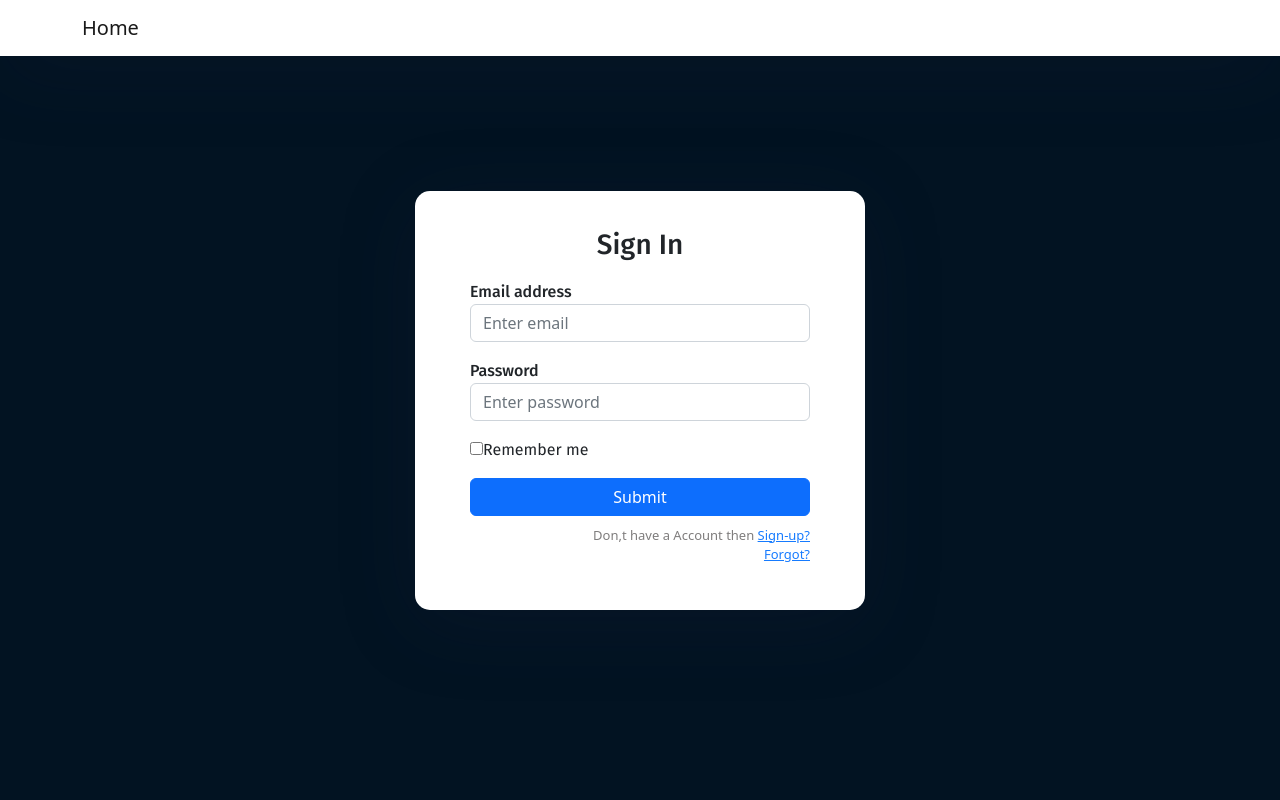
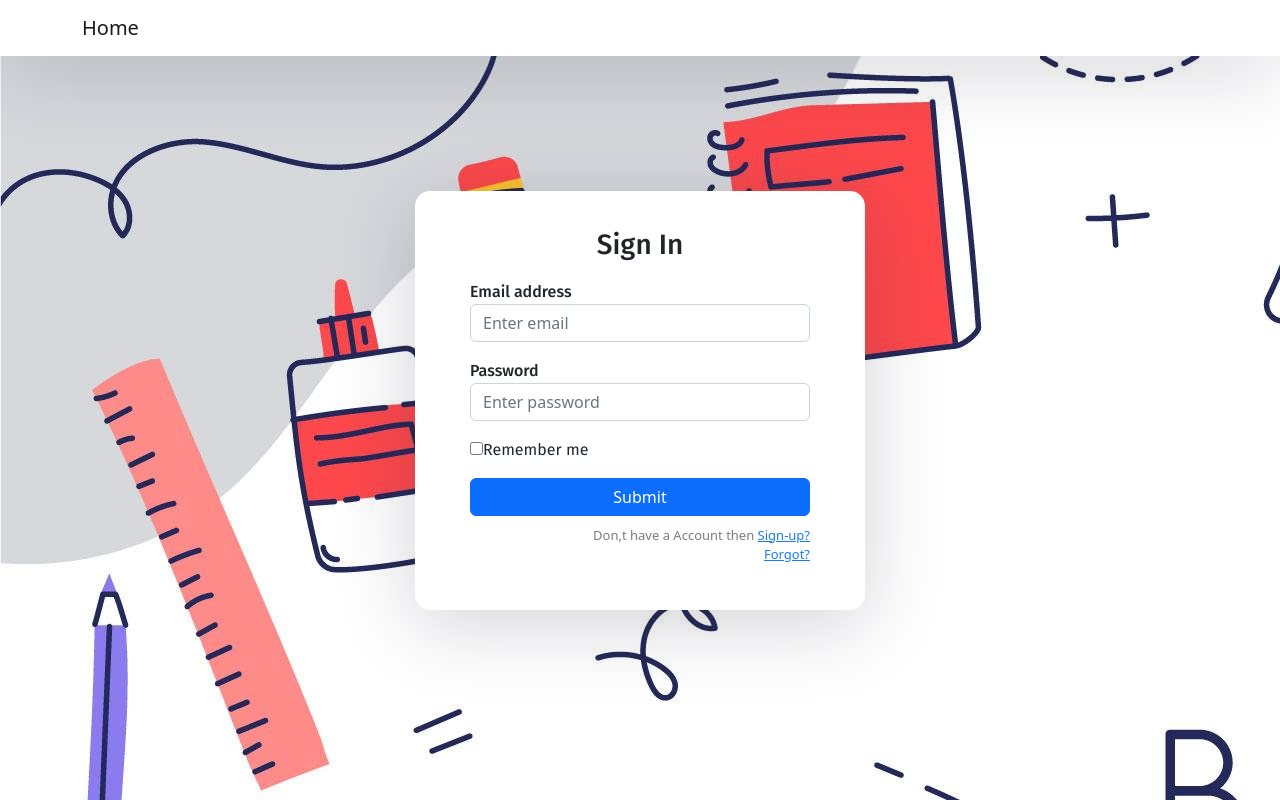
Before and after one commit to Akash6297/School-Management-Frontend, a React (Create React App) app: page / in a window 1280 px wide. Built offline with nearby package versions, Linux system fonts and the light colour scheme.

Commit message:
insert img

```diff
--- a/src/index.css
+++ b/src/index.css
@@ -4,7 +4,8 @@
   box-sizing: border-box;
 }
 body {
-  background: #021322 !important;
+  /* background: #021322 !important; */
+  background: url(./components/logo.jpg) !important;
   min-height: 100vh;
   display: flex;
   font-weight: 400;
```
Also changed, not shown: src/components/logo.jpg (added).
